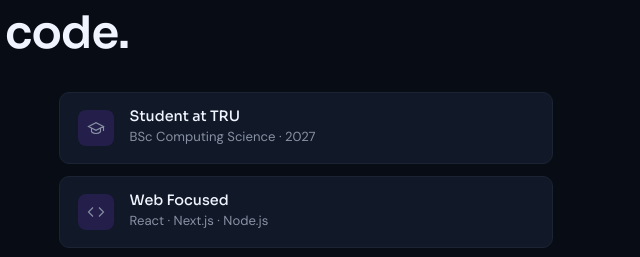
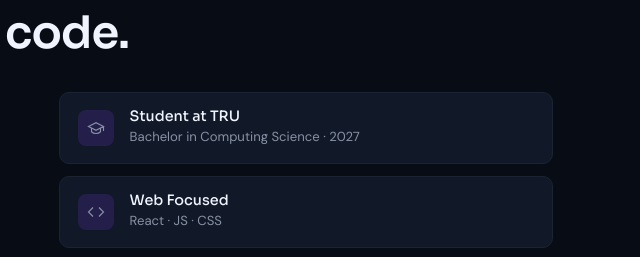
Before and after one commit to tahmidankur/portfolio, a website: page index.html in a window 1280 px wide. Shown: the part 940-1197 px from the top of the page, 613-1253 px from the left. Drawn offline with Linux system fonts and the light colour scheme; files whose address does not match are found by name.

Commit message:
Some text changes

```diff
--- a/index.html
+++ b/index.html
@@ -47,7 +47,7 @@
     </div>
   </nav>
 
-  <!-- ===== HERO ===== -->
+  <!-- ===== My Bio ===== -->
   <section id="home" class="hero" aria-label="Introduction">
     <div class="hero-bg-gradient" aria-hidden="true">
       <div class="gradient-orb orb-1"></div>
@@ -159,7 +159,7 @@
             </span>
             <div>
               <strong>Student at TRU</strong>
-              <span>BSc Computing Science · 2027</span>
+              <span>Bachelor in Computing Science · 2027</span>
             </div>
           </div>
           <div class="identity-card">
@@ -168,7 +168,7 @@
             </span>
             <div>
               <strong>Web Focused</strong>
-              <span>React · Next.js · Node.js</span>
+              <span>React · JS · CSS</span>
             </div>
           </div>
           <div class="identity-card">
```
